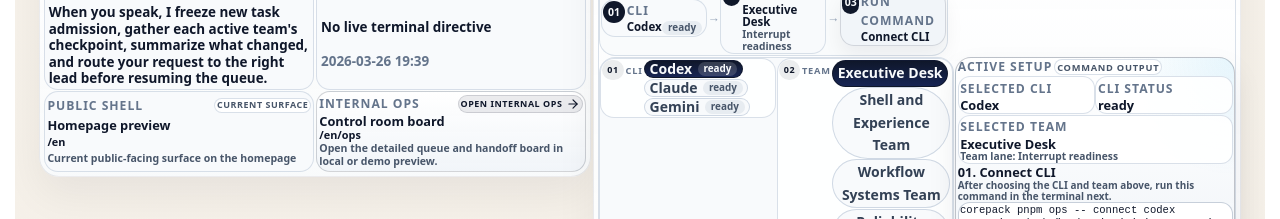
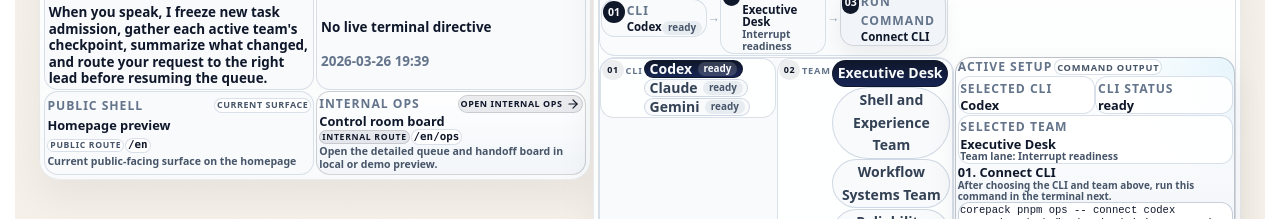
Before and after one commit to GongJae00/research-pages, a Next.js app in the folder apps/web/: page /en in a window 1280 px wide. Shown: the part 1760-1979 px from the top of the page. Built offline with nearby package versions, Linux system fonts and the light colour scheme; no server answers.

Commit message:
Autonomy batch 1707: shell-experience

```diff
--- a/apps/web/src/components/homepage-agent-control-section.module.css
+++ b/apps/web/src/components/homepage-agent-control-section.module.css
@@ -267,11 +267,50 @@
   line-height: 1.12;
 }
 
+.surfaceEntryRouteRow {
+  display: flex;
+  flex-wrap: wrap;
+  align-items: center;
+  gap: 0.06rem;
+}
+
+.surfaceEntryRouteBadge {
+  display: inline-flex;
+  align-items: center;
+  justify-content: center;
+  min-height: 0.84rem;
+  padding: 0.04rem 0.12rem;
+  border: 1px solid rgba(203, 213, 225, 0.72);
+  border-radius: 999px;
+  background: rgba(255, 255, 255, 0.9);
+  color: #475569;
+  font-size: 0.54rem;
+  font-weight: 800;
+  letter-spacing: 0.08em;
+  line-height: 1;
+  text-transform: uppercase;
+}
+
+.surfaceEntryRouteBadgeAccent {
+  border-color: rgba(15, 23, 42, 0.14);
+  background: rgba(15, 23, 42, 0.08);
+  color: #0f172a;
+}
+
 .surfaceEntryRoute {
+  display: inline-flex;
+  align-items: center;
+  min-height: 0.84rem;
+  padding: 0.04rem 0.12rem;
+  border: 1px solid rgba(203, 213, 225, 0.72);
+  border-radius: 999px;
+  background: rgba(255, 255, 255, 0.92);
   color: #0f172a;
   font-size: 0.68rem;
   font-weight: 700;
   line-height: 1.1;
+  font-family: ui-monospace, SFMono-Regular, Menlo, Monaco, Consolas, "Liberation Mono", "Courier New",
+    monospace;
   overflow-wrap: anywhere;
 }
 
--- a/apps/web/src/components/homepage-agent-control-section.tsx
+++ b/apps/web/src/components/homepage-agent-control-section.tsx
@@ -109,10 +109,12 @@ function getSurfaceEntryCopy(locale: string, opsEnabled: boolean) {
     return {
       ariaLabel: "\uC250 \uC9C4\uC785 \uAD6C\uBD84",
       publicLabel: "\uACF5\uAC1C \uC250",
+      publicRoute: "\uACF5\uAC1C \uACBD\uB85C",
       publicTitle: "\uD648\uD398\uC774\uC9C0 \uBBF8\uB9AC\uBCF4\uAE30",
       publicHint: "\uD604\uC7AC \uD648\uD398\uC774\uC9C0\uC5D0\uC11C \uBCF4\uB294 \uACF5\uAC1C \uC11C\uD398\uC774\uC2A4",
       currentSurface: "\uD604\uC7AC \uD45C\uC2DC",
       internalLabel: "\uB0B4\uBD80 \uC635\uC2A4",
+      internalRoute: "\uB0B4\uBD80 \uACBD\uB85C",
       internalTitle: "\uC81C\uC5B4\uC2E4 \uBCF4\uB4DC",
       internalHint: opsEnabled
         ? "\uB85C\uCEEC \uAC1C\uBC1C \uB610\uB294 \uB370\uBAA8 \uBBF8\uB9AC\uBCF4\uAE30\uC5D0\uC11C \uC0C1\uC138 \uD050\uC640 \uD578\uB4DC\uC624\uD504 \uD750\uB984 \uD655\uC778"
@@ -124,10 +126,12 @@ function getSurfaceEntryCopy(locale: string, opsEnabled: boolean) {
   return {
     ariaLabel: "Surface split",
     publicLabel: "Public shell",
+    publicRoute: "Public route",
     publicTitle: "Homepage preview",
     publicHint: "Current public-facing surface on the homepage",
     currentSurface: "Current surface",
     internalLabel: "Internal ops",
+    internalRoute: "Internal route",
     internalTitle: "Control room board",
     internalHint: opsEnabled
       ? "Open the detailed queue and handoff board in local or demo preview."
@@ -441,7 +445,10 @@ export function HomepageAgentControlSection({
                 <span className={styles.surfaceEntryState}>{surfaceEntryCopy.currentSurface}</span>
               </div>
               <strong>{surfaceEntryCopy.publicTitle}</strong>
-              <span className={styles.surfaceEntryRoute}>{`/${locale}`}</span>
+              <div className={styles.surfaceEntryRouteRow}>
+                <span className={styles.surfaceEntryRouteBadge}>{surfaceEntryCopy.publicRoute}</span>
+                <span className={styles.surfaceEntryRoute}>{`/${locale}`}</span>
+              </div>
               <span className={styles.surfaceEntryHint}>{surfaceEntryCopy.publicHint}</span>
             </div>
 
@@ -458,7 +465,12 @@ export function HomepageAgentControlSection({
                 )}
               </div>
               <strong>{surfaceEntryCopy.internalTitle}</strong>
-              <span className={styles.surfaceEntryRoute}>{`/${locale}/ops`}</span>
+              <div className={styles.surfaceEntryRouteRow}>
+                <span className={`${styles.surfaceEntryRouteBadge} ${styles.surfaceEntryRouteBadgeAccent}`}>
+                  {surfaceEntryCopy.internalRoute}
+                </span>
+                <span className={styles.surfaceEntryRoute}>{`/${locale}/ops`}</span>
+              </div>
               <span className={styles.surfaceEntryHint}>{surfaceEntryCopy.internalHint}</span>
             </div>
           </div>
```
